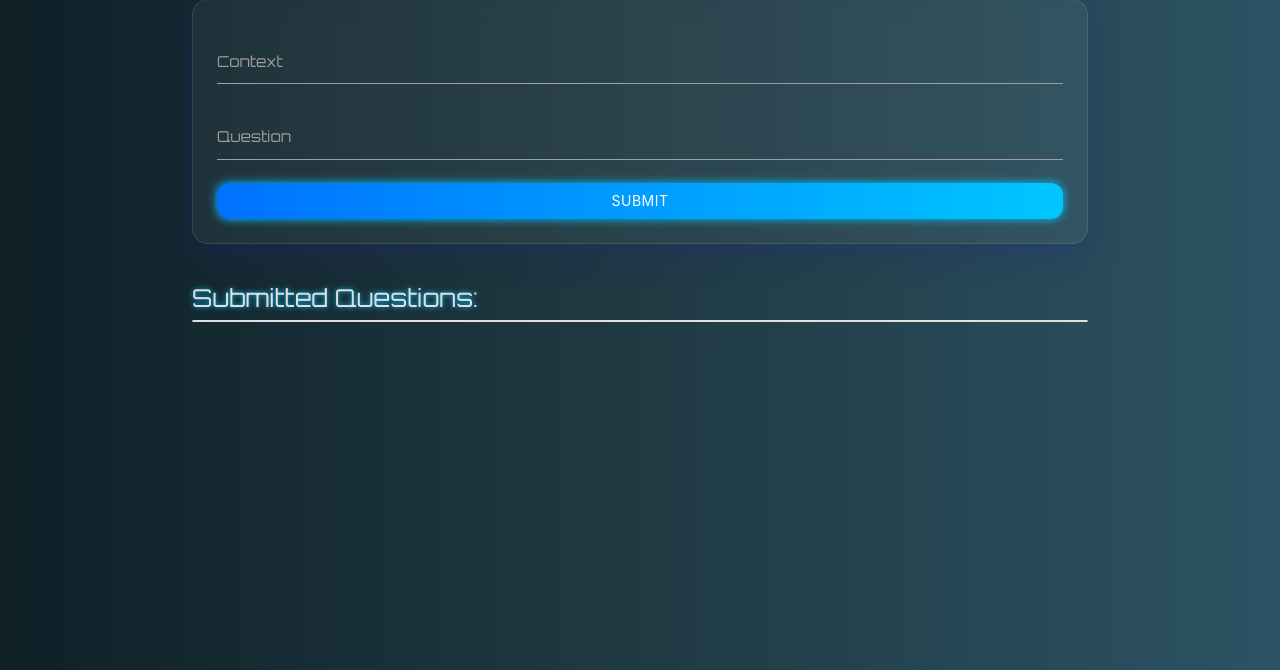
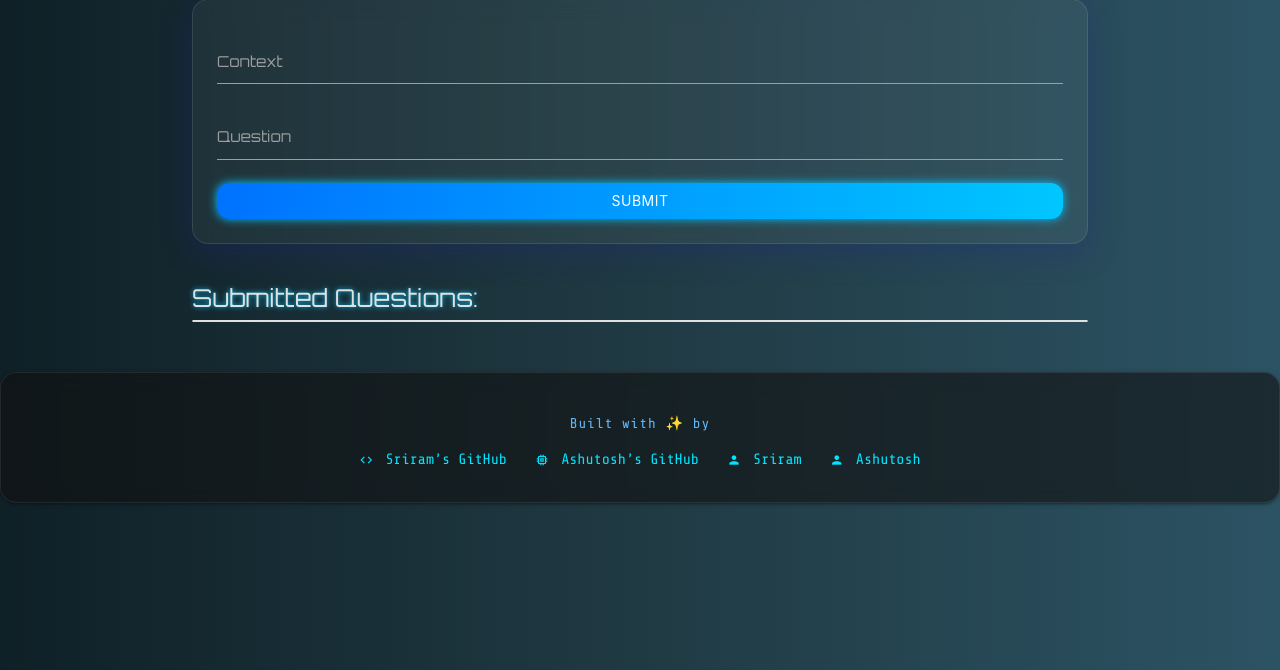
Before and after one commit to Peddinti-Sriram-Bharadwaj/QnaOps, a FastAPI app: page / in a window 1280 px wide. Shown: the part 130-800 px from the top of the page. Run offline with FastAPI, Linux system fonts and the light colour scheme; data that the repository does not hold is empty; some libraries are stand-ins or nearby versions.

Commit message:
added footer section with contact urls

```diff
--- a/fastapi_app/templates/index.html
+++ b/fastapi_app/templates/index.html
@@ -11,7 +11,11 @@
   <!-- Materialize CSS -->
   <link href="https://cdnjs.cloudflare.com/ajax/libs/materialize/1.0.0/css/materialize.min.css" rel="stylesheet" />
 
+    <!-- Material Icons -->
+    <link href="https://fonts.googleapis.com/icon?family=Material+Icons" rel="stylesheet">
+
   <style>
+    @import url('https://fonts.googleapis.com/css2?family=Share+Tech+Mono&display=swap');
     body {
       font-family: 'Orbitron', sans-serif;
       background: linear-gradient(to right, #0f2027, #203a43, #2c5364) !important;
@@ -92,6 +96,43 @@
     .dark-mode .input-field label {
       color: #b0bec5 !important;
     }
+
+    .futuristic-footer {
+        margin-top: 50px;
+        padding: 25px 10px;
+        border-radius: 16px;
+        background: rgba(18, 18, 18, 0.6);
+        backdrop-filter: blur(10px);
+        border: 1px solid rgba(255, 255, 255, 0.08);
+        font-family: 'Share Tech Mono', monospace;
+        color: #90caf9;
+        }
+
+        .footer-title {
+        font-size: 0.95rem;
+        margin-bottom: 10px;
+        letter-spacing: 1px;
+        color: #64b5f6;
+        }
+
+        .footer-links a {
+        display: inline-block;
+        margin: 5px 10px;
+        color: #00e5ff;
+        text-decoration: none;
+        transition: color 0.3s, text-shadow 0.3s;
+        }
+
+        .footer-links a:hover {
+        color: #ffffff;
+        text-shadow: 0 0 8px #00e5ff;
+        }
+
+        .material-icons.tiny {
+        font-size: 14px;
+        vertical-align: middle;
+        margin-right: 4px;
+        }
   </style>
 </head>
 <body>
@@ -164,5 +205,27 @@
       });
     });
   </script>
+
+  <!-- Futuristic Footer -->
+<footer class="center-align futuristic-footer z-depth-1">
+    <div class="footer-content">
+      <p class="footer-title">Built with ✨ by</p>
+      <div class="footer-links">
+        <a href="https://github.com/Peddinti-Sriram-Bharadwaj/QnaOps" target="_blank" class="glow-link">
+          <i class="material-icons tiny">code</i> Sriram’s GitHub
+        </a>
+        <a href="https://github.com/Ashutosh-Jadhav/ML_Ops" target="_blank" class="glow-link">
+          <i class="material-icons tiny">memory</i> Ashutosh’s GitHub
+        </a>
+        <a href="https://www.linkedin.com/in/sriram-bharadwaj-p/" target="_blank" class="glow-link">
+          <i class="material-icons tiny">person</i> Sriram
+        </a>
+        <a href="https://www.linkedin.com/in/ashutosh-jadhav-380a781a4/" target="_blank" class="glow-link">
+          <i class="material-icons tiny">person</i> Ashutosh
+        </a>
+      </div>
+    </div>
+  </footer>
+
 </body>
 </html>
```
